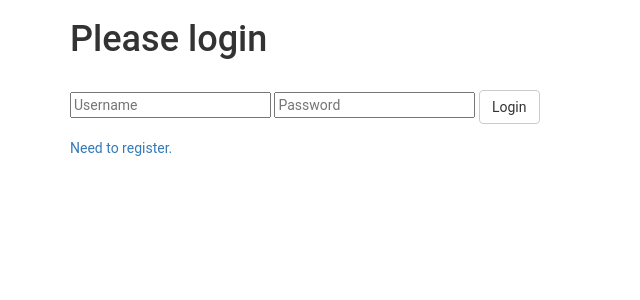
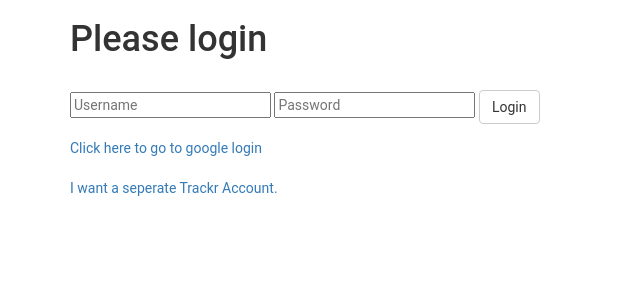
Before and after one commit to bencarothers/trackr, a Flask app: page /login in a window 1280 px wide. Shown: the top 300 px of the page, without its empty margins (0-640 px from the left). Run offline with Flask 2, Linux system fonts and the light colour scheme; some libraries are stand-ins or nearby versions.

Commit message:
I think this is it for tonight. Cleanup tomorrow. Going to switch out my current scheme for the login extension - makes it easier to add cookies and stuff.

```diff
--- a/server/templates/google_login.html
+++ b/server/templates/google_login.html
@@ -6,7 +6,7 @@
   </head>
 
   <div id="sign-in">
-        <h1>Sign In</h1>
+        <h2>Let's make this as painless as possible.</h2>
         <p>
         <a href={{ url_for('.oauth_authorize', provider='google') }}><img src="static/img/sign-in-with-google.png"/></a>
         </p>
--- a/server/templates/login.html
+++ b/server/templates/login.html
@@ -15,7 +15,10 @@
           request.form.password }}">
         <input class="btn btn-default" type="submit" value="Login">
       </form>
-      <a href = "/google_login">Need to register.</a>
+      <a href = "/google_login">Click here to go to google login</a>
+      <br>
+      <br>
+      <a href = "/register">I want a seperate Trackr Account.</a>
       {% if error %}
         <p class="error"><strong>Error:</strong> {{ error }}</p>
       {% endif %}
```
